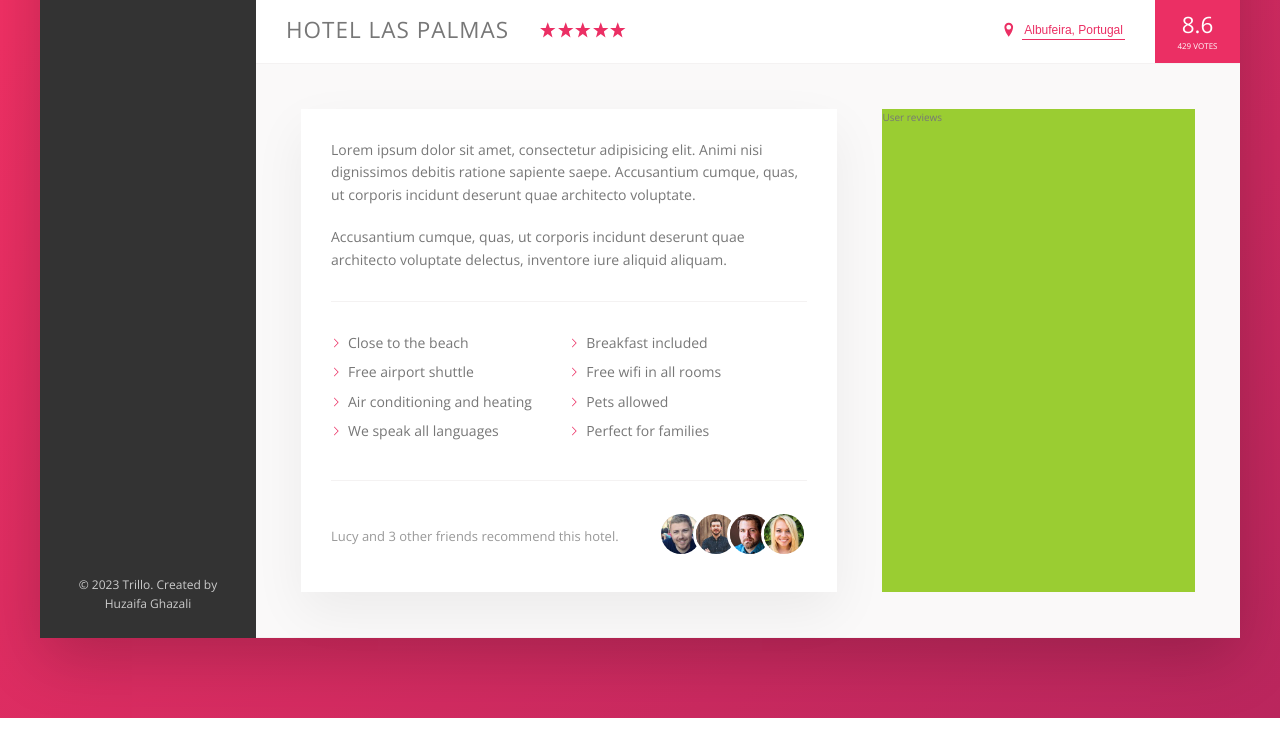
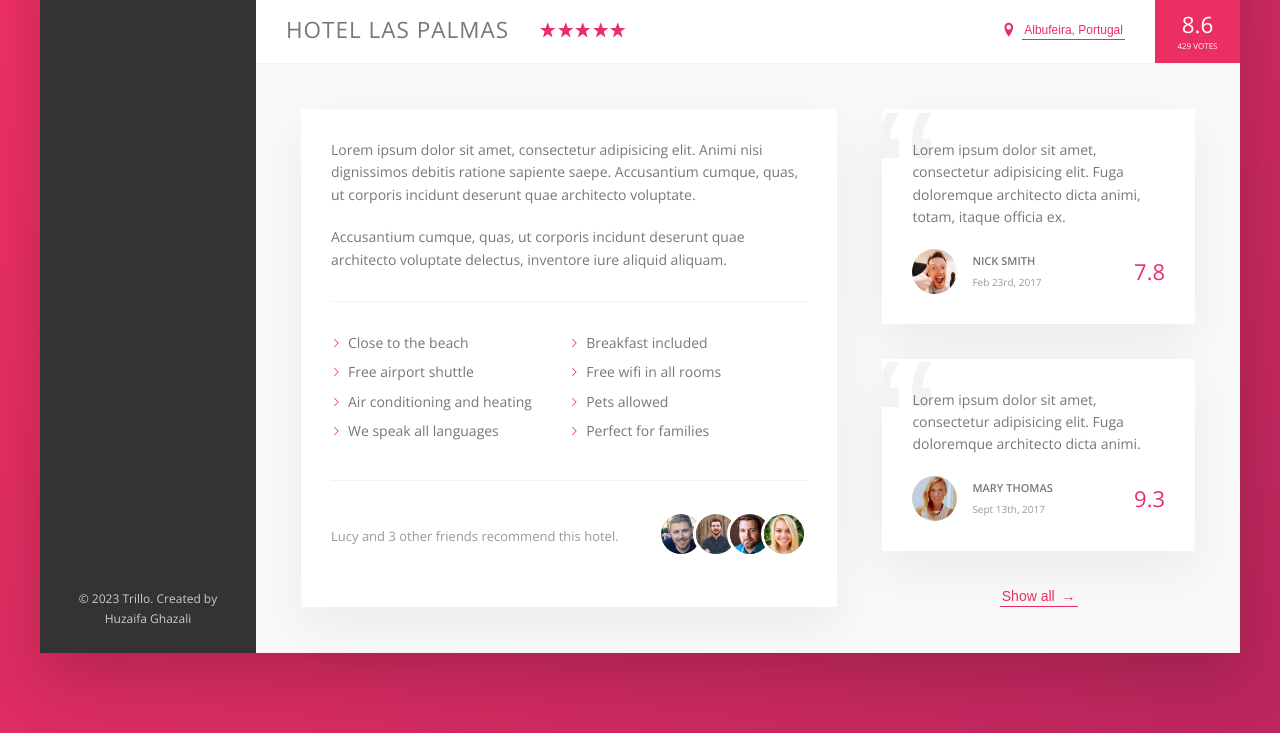
Before and after one commit to huzaifaghazali/Trillo, a website: page index.html in a window 1280 px wide. Shown: the part 538-1271 px from the top of the page. Drawn offline with nearby package versions, Linux system fonts and the light colour scheme.

Commit message:
Create user review section complete

```diff
--- a/index.html
+++ b/index.html
@@ -173,7 +173,37 @@
                </div>
 
                <div class="user-reviews">
-                  User reviews
+                  <figure class="review">
+                     <blockquote class="review__text">
+                        Lorem ipsum dolor sit amet, consectetur adipisicing elit. Fuga doloremque architecto dicta
+                        animi, totam, itaque officia ex.
+                     </blockquote>
+                     <figcaption class="review__user">
+                        <img src="img/user-1.jpg" alt="User 1" class="review__photo">
+                        <div class="review__user-box">
+                           <p class="review__user-name">Nick Smith</p>
+                           <p class="review__user-date">Feb 23rd, 2017</p>
+                        </div>
+                        <div class="review__rating">7.8</div>
+                     </figcaption>
+                  </figure>
+
+                  <figure class="review">
+                     <blockquote class="review__text">
+                        Lorem ipsum dolor sit amet, consectetur adipisicing elit. Fuga doloremque architecto dicta
+                        animi.
+                     </blockquote>
+                     <figcaption class="review__user">
+                        <img src="img/user-2.jpg" alt="User 1" class="review__photo">
+                        <div class="review__user-box">
+                           <p class="review__user-name">Mary Thomas</p>
+                           <p class="review__user-date">Sept 13th, 2017</p>
+                        </div>
+                        <div class="review__rating">9.3</div>
+                     </figcaption>
+                  </figure>
+
+                  <button class="btn-inline">Show all <span>&rarr;</span></button>
                </div>
             </div>
          </main>
--- a/sass/_components.scss
+++ b/sass/_components.scss
@@ -274,8 +274,17 @@
   cursor: pointer;
   transition: all 0.2s;
 
+  & span {
+    margin-left: 3px;
+    transition: margin-left .2s;
+  }
+
   &:hover {
     color: var(--color-grey-dark-1);
+
+    span {
+      margin-left: 8px;
+    }
   }
 
   &:focus {
@@ -374,6 +383,68 @@
       margin-right: -1.5rem;
     }
   }
+}
 
 
+// *******************************
+// Reviews
+.review {
+  background-color: #fff;
+  box-shadow: var(--shadow-light);
+  padding: 3rem;
+  margin-bottom: 3.5rem;
+  position: relative;
+  overflow: hidden;
+
+  &__text {
+    margin-bottom: 2rem;
+    z-index: 10;
+    position: relative;
+  }
+
+  &__user {
+    display: flex;
+    align-items: center;
+  }
+
+  &__photo {
+    height: 4.5rem;
+    width: 4.5rem;
+    border-radius: 50%;
+    margin-right: 1.5rem;
+  }
+
+  &__user-box {
+    margin-right: auto;
+  }
+
+  &__user-name {
+     font-size: 1.1rem;
+     font-weight: 600;
+     text-transform: uppercase;
+     margin-bottom: .4rem;
+  }
+
+  &__user-date {
+    font-size: 1rem;
+    color: var(--color-grey-dark-3);
+  }
+
+  &__rating {
+    color: var(--color-primary);
+    font-size: 2.2rem;
+    font-weight: 300;
+  }
+
+  &::before {
+    content: '\201C';
+    position: absolute;
+    top: -2.75rem;
+    left: -1rem;
+    line-height: 1;
+    font-size: 20rem;
+    color: var(--color-grey-light-2);
+    font-family: sans-serif;
+    z-index: 1;
+  }
 }
--- a/sass/_layout.scss
+++ b/sass/_layout.scss
@@ -39,6 +39,7 @@
 }
 
 .detail {
+  font-size: 1.4rem;
   display: flex;
   padding: 4.5rem;
   background-color: var(--color-grey-light-1);
@@ -46,7 +47,6 @@
 }
 
 .description {
-  font-size: 1.4rem;
   background-color: #fff;
   box-shadow: var(--shadow-light);
   padding: 3rem;
@@ -55,6 +55,9 @@
 }
 
 .user-reviews {
-  background-color: yellowgreen;
   flex: 1;
+
+  display: flex;
+  flex-direction: column;
+  align-items: center;
 }
```
Also changed, not shown: css/style.css.
